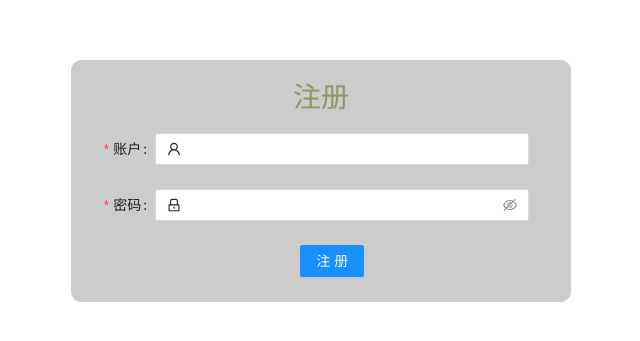
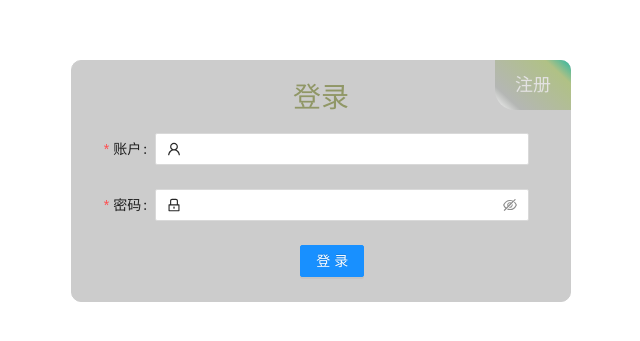
Before and after one commit to Dea9703/first-qzapp, a Vue app: page /login in a window 1280 px wide. Shown: the part 219-560 px from the top of the page, without its empty margins (319-959 px from the left). Built offline with nearby package versions, Linux system fonts and the light colour scheme.

Commit message:
完善登录注册切换样式

```diff
--- a/src/views/register/Index.vue
+++ b/src/views/register/Index.vue
@@ -22,20 +22,30 @@
       <a-form-item :wrapper-col="{ offset: 11 }">
         <a-button type="primary" html-type="submit" @click="submitForm(formState)">{{  register  }}</a-button>
       </a-form-item>
+      <div class="switch" @click="change">{{  isLogin ? '注册' : '登录'  }}</div>
     </a-form>
   </div>
 
 </template>
 
 <script setup>
-import { ref, reactive, getCurrentInstance } from 'vue';
+import { ref, reactive, getCurrentInstance, computed } from 'vue';
 import { message } from 'ant-design-vue';
 import { UserOutlined, LockOutlined } from '@ant-design/icons-vue';
 
 const { proxy } = getCurrentInstance()
 
-const register = ref('注册')
+let isLogin = ref(true)
+// const register = ref('注册')
 const formState = reactive({ account: '', password: '' })
+
+let register = computed(() => {
+  return isLogin.value ? '登录' : '注册'
+})
+
+const change = () => {
+  isLogin.value = !isLogin.value
+}
 
 const submitForm = async (formState) => {
   try {
@@ -68,6 +78,7 @@ const submitForm = async (formState) => {
   align-items: center;
 
   .ant-form {
+    position: relative;
     width: 500px;
     background-color: #ccc;
     border: 1px solid #ccc;
@@ -78,6 +89,21 @@ const submitForm = async (formState) => {
       text-align: center;
       color: rgb(144, 151, 102);
     }
+
+    .switch {
+      position: absolute;
+      right: -1px;
+      top: -1px;
+      display: inline-block;
+      padding: 0 20px;
+      height: 50px;
+      border-radius: 0px 10px 0 20px;
+      font-size: 18px;
+      color: rgb(227, 226, 226);
+      text-align: center;
+      line-height: 50px;
+      background-image: linear-gradient(43deg, #fff, #4b574b2f 20%, #99b84b8c 80%, #19b49fe5);
+    }
   }
 }
 </style>
```
